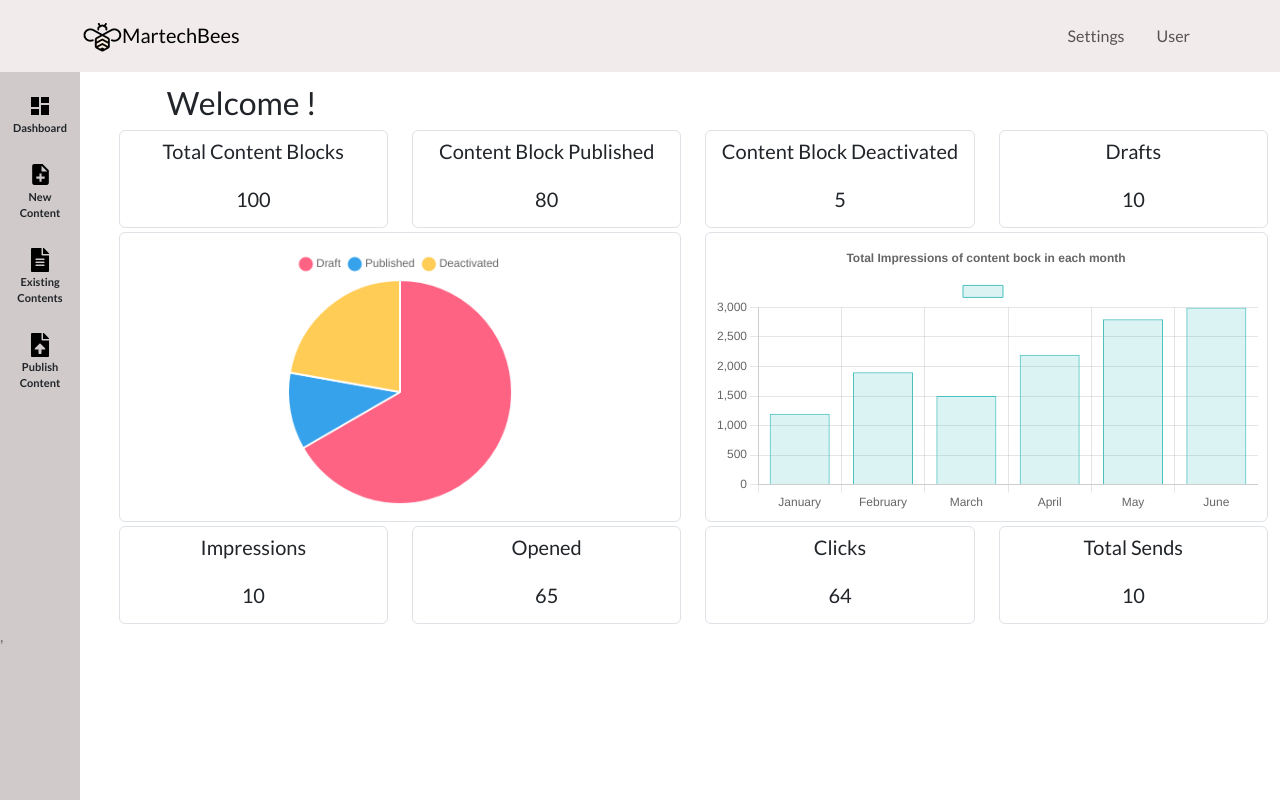
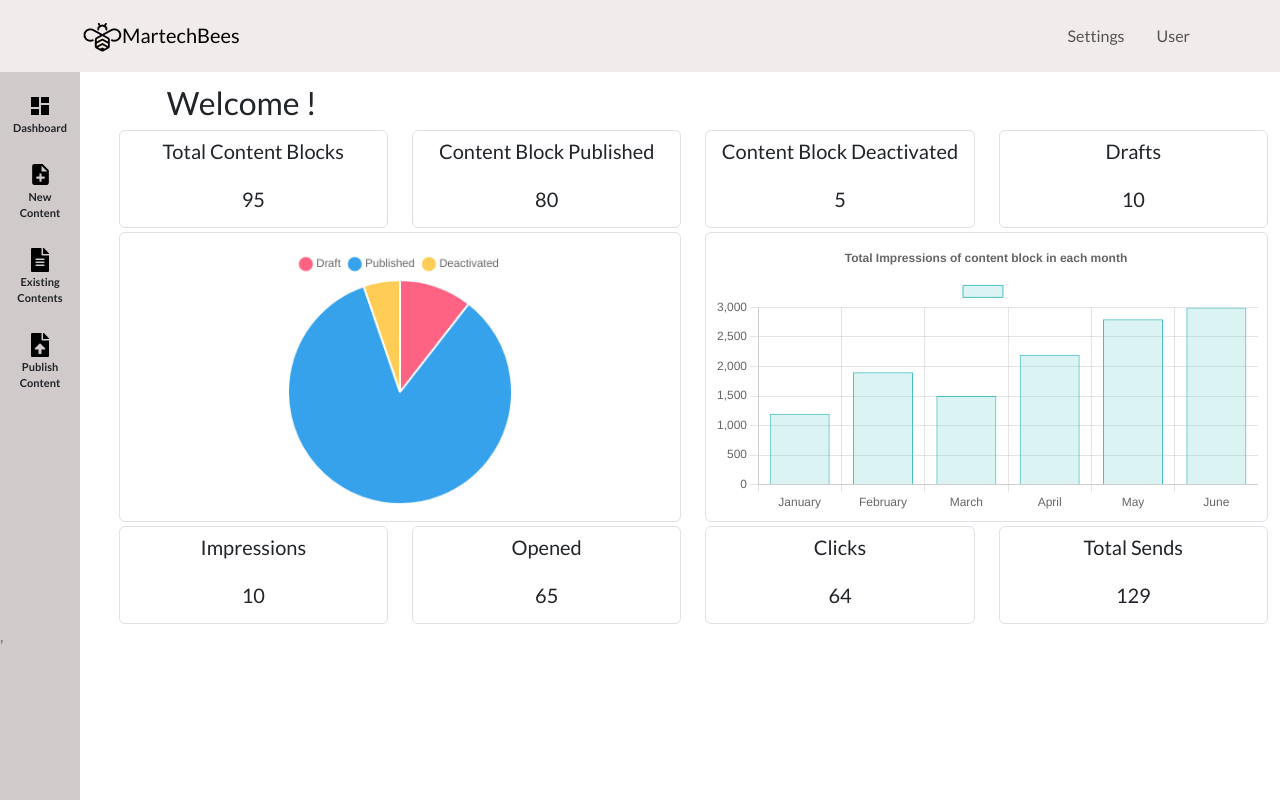
Before and after one commit to JAMESJOHN95/Content_Ui_TS, a React (Vite) app: page / in a window 1280 px wide. Built offline with nearby package versions, Linux system fonts and the light colour scheme; no server answers.

Commit message:
Percentage display added in pechart

```diff
--- a/package.json
+++ b/package.json
@@ -24,6 +24,7 @@
     "axios": "^1.8.4",
     "bootstrap": "^5.3.3",
     "chart.js": "^4.4.8",
+    "chartjs-plugin-datalabels": "^2.2.0",
     "react": "^19.0.0",
     "react-bootstrap": "^2.10.9",
     "react-chartjs-2": "^5.3.0",
--- a/src/Componants/Home.jsx
+++ b/src/Componants/Home.jsx
@@ -7,33 +7,39 @@ import { Chart as ChartJS, ArcElement, Tooltip, Legend, CategoryScale, LinearSca
 ChartJS.register(ArcElement, Tooltip, Legend, CategoryScale, LinearScale, BarElement, Title);
 
 function Home() {
+    const dataValues = [10, 80, 5]; // Data for each segment
+    const total = dataValues.reduce((acc, value) => acc + value, 0);
+
     const data = {
-        labels: ['Draft', 'Published', 'Deactivated'], // Labels for segments
+        labels: ['Draft', 'Published', 'Deactivated'], // Labels without percentage
         datasets: [
             {
-                data: [300, 50, 100], // Data for each segment
-                backgroundColor: ['#FF6384', '#36A2EB', '#FFCD56'], // Color for each segment
-                hoverBackgroundColor: ['#FF4C61', '#2C8CEB', '#FFB42F'], // Hover effect colors
+                data: dataValues,
+                backgroundColor: ['#FF6384', '#36A2EB', '#FFCD56'],
+                hoverBackgroundColor: ['#FF4C61', '#2C8CEB', '#FFB42F'],
             },
         ],
     };
 
-    // Options for the pie chart (optional)
+    // Options for the Pie chart
     const options = {
         responsive: true,
         plugins: {
             legend: {
                 position: 'top',
                 labels: {
-                    boxWidth: 10, // Adjusts the size of the color box
+                    boxWidth: 10,
                     padding: 10,
-                    usePointStyle: true,// Position of the legend
+                    usePointStyle: true,
+                },
             },
             tooltip: {
                 callbacks: {
                     label: (tooltipItem) => {
-                        return `${tooltipItem.label}: ${tooltipItem.raw}`;
-                },},
+                        let value = tooltipItem.raw;
+                        let percentage = ((value / total) * 100).toFixed(2); // Calculate percentage
+                        return `${tooltipItem.label}: ${percentage}%`;
+                    },
                 },
             },
         },
@@ -41,14 +47,14 @@ function Home() {
 
     // Data for the Bar chart
     const databar = {
-        labels: ['January', 'February', 'March', 'April', 'May', 'June'], // Labels for the x-axis
+        labels: ['January', 'February', 'March', 'April', 'May', 'June'],
         datasets: [
             {
-                label: '', // Label for the dataset
-                data: [1200, 1900, 1500, 2200, 2800, 3000], // Data for the bars
-                backgroundColor: 'rgba(75, 192, 192, 0.2)', // Bar color
-                borderColor: 'rgba(75, 192, 192, 1)', // Border color for bars
-                borderWidth: 1, // Border width
+                label: '',
+                data: [1200, 1900, 1500, 2200, 2800, 3000],
+                backgroundColor: 'rgba(75, 192, 192, 0.2)',
+                borderColor: 'rgba(75, 192, 192, 1)',
+                borderWidth: 1,
             },
         ],
     };
@@ -59,7 +65,7 @@ function Home() {
         plugins: {
             title: {
                 display: true,
-                text: 'Total Impressions of content bock in each month',
+                text: 'Total Impressions of content block in each month',
             },
             tooltip: {
                 callbacks: {
@@ -71,91 +77,72 @@ function Home() {
         },
         scales: {
             y: {
-                beginAtZero: true, // Ensure the y-axis starts at 0
+                beginAtZero: true,
             },
         },
     };
 
     return (
         <>
-            {/*
-            <Layout/>
-            <div className='main_content text-start mt-3' >
-                <div><h3 className='ms-4'>WELCOME!</h3></div>
-                <div><button className='btn  ms-4 border'>Any</button><button className='btn border  ms-4'>Any</button></div>
-                <div className='d-flex justify-content-around mt-3'>
-                    <div style={{width:"200px" , height:"100px"}} className='border rounded p-2'> <h5>Total Content Blocks</h5> </div>
-                    <div style={{width:"200px" , height:"100px"}} className='border rounded p-2'><h5>Content Block Published</h5></div>
-                    <div style={{width:"200px" , height:"100px"}} className='border rounded p-2'><h5>Content Blocks Deactivated</h5></div>
-                    <div style={{width:"200px" , height:"100px"}} className='border rounded p-2'></div>
-                </div>
-                <div className='d-flex justify-content-around mt-3'>
-                    <div style={{width:"450px", height:"250px"}} className='border rounded'></div>
-                    <div style={{width:"450px", height:"250px"}} className='border rounded'></div>
-                </div>
-                <div className='d-flex justify-content-around mt-3'>
-                    <div style={{width:"200px" , height:"100px"}} className='border rounded'> </div>
-                    <div style={{width:"200px" , height:"100px"}} className='border rounded'></div>
-                    <div style={{width:"200px" , height:"100px"}} className='border rounded'></div>
-                    <div style={{width:"200px" , height:"100px"}} className='border rounded'></div>
-                </div>
-            </div>
-            */}
          <div className='container-fluid'>
              <div className='row'>
-                <div className='col-md-1 p-0  '>
+                <div className='col-md-1 p-0'>
                     <Layout />
                 </div>
                 <div className='col-md-11 mt-4'>
                     <h3 className='ms-5 '>Welcome !</h3>
                     <div className='row mt-2'>
                         <div className='col-md-3  rounded'>
-                           <div className='border rounded' >
+                           <div className='border rounded'>
                                <h5 className='p-2 text-center'>Total Content Blocks</h5>
-                           <h5 className='p-2 text-center'>100</h5>
+                               <h5 className='p-2 text-center'>95</h5>
                            </div>
                         </div>
                         <div className='col-md-3'>
-                           <div className='border rounded' >
+                           <div className='border rounded'>
                                <h5 className='p-2 text-center'>Content Block Published</h5>
-                           <h5 className='p-2 text-center'>80</h5></div>
+                               <h5 className='p-2 text-center'>80</h5>
+                           </div>
                         </div>
                         <div className='col-md-3'>
-                           <div className='border rounded' >
+                           <div className='border rounded'>
                                <h5 className='p-2 text-center'>Content Block Deactivated</h5>
-                           <h5 className='p-2 text-center'>5</h5></div>
+                               <h5 className='p-2 text-center'>5</h5>
+                           </div>
                         </div>
                         <div className='col-md-3 '>
-                           <div className='border rounded'><h5 className='p-2 text-center'>
-                                Drafts</h5>
-                                <h5 className='p-2 text-center'>10</h5></div>
+                           <div className='border rounded'>
+                               <h5 className='p-2 text-center'>Drafts</h5>
+                               <h5 className='p-2 text-center'>10</h5>
+                           </div>
                         </div>
                     </div>
                     <div className='row mt-1'>
                         <div className='col-md-6'>
-    <div className='border solid rounded d-flex justify-content-center align-items-center p-2'/*  style={{ height: "335px" }} */>
+                            <div className='border solid rounded d-flex justify-content-center align-items-center p-2'>
                                 <div style={{ width: "50%" }}>
                                     <Pie data={data} options={options} className='p-2'/>
                                 </div>
                             </div>
                         </div>
-                        <div className='col-md-6 '>
+                        <div className='col-md-6'>
                             <div className='border solid rounded p-2'>
-                          <Bar data={databar} options={optionsbar} /></div>
+                                <Bar data={databar} options={optionsbar} />
+                            </div>
                         </div>
                     </div>
                     <div className='row mt-1'>
                         <div className='col-md-3'>
                            <div className=' border rounded'>
                                <h5 className='p-2 text-center'>Impressions</h5>
-                           <h5 className='p-2 text-center'>10</h5></div>
+                               <h5 className='p-2 text-center'>10</h5>
+                           </div>
                         </div>
                         <div className='col-md-3'>
                             <div className=' border rounded'>
                                 <h5 className='p-2 text-center'>Opened</h5>
                                 <h5 className='p-2 text-center'>65</h5>
                             </div>
-
                         </div>
                         <div className='col-md-3'>
                            <div className='border rounded'>
@@ -165,22 +152,11 @@ function Home() {
                         </div>
                         <div className='col-md-3 '>
                            <div className='border rounded'>
-                            <h5 className='p-2 text-center'>
-                                Total Sends</h5>
-                           <h5 className='p-2 text-center'>10</h5></div>
+                               <h5 className='p-2 text-center'>Total Sends</h5>
+                               <h5 className='p-2 text-center'>129</h5>
                            </div>
                         </div>
-                   {/*  <div className='row mt-1'>
-                        <div className='col-md-6 p-4'>
-                            <div className=' border rounded'>
-
                     </div>
-                        </div>
-                        <div className='col-md-6 p-4'>
-                            <div className=' border rounded'>
-                            </div>
-                        </div>
-                    </div> */}
                 </div>
             </div>
          </div>
```
Also changed, not shown: 1 other file (tests, documents, lock files or other folders). Lines whose indentation alone changed are shown as unchanged.
